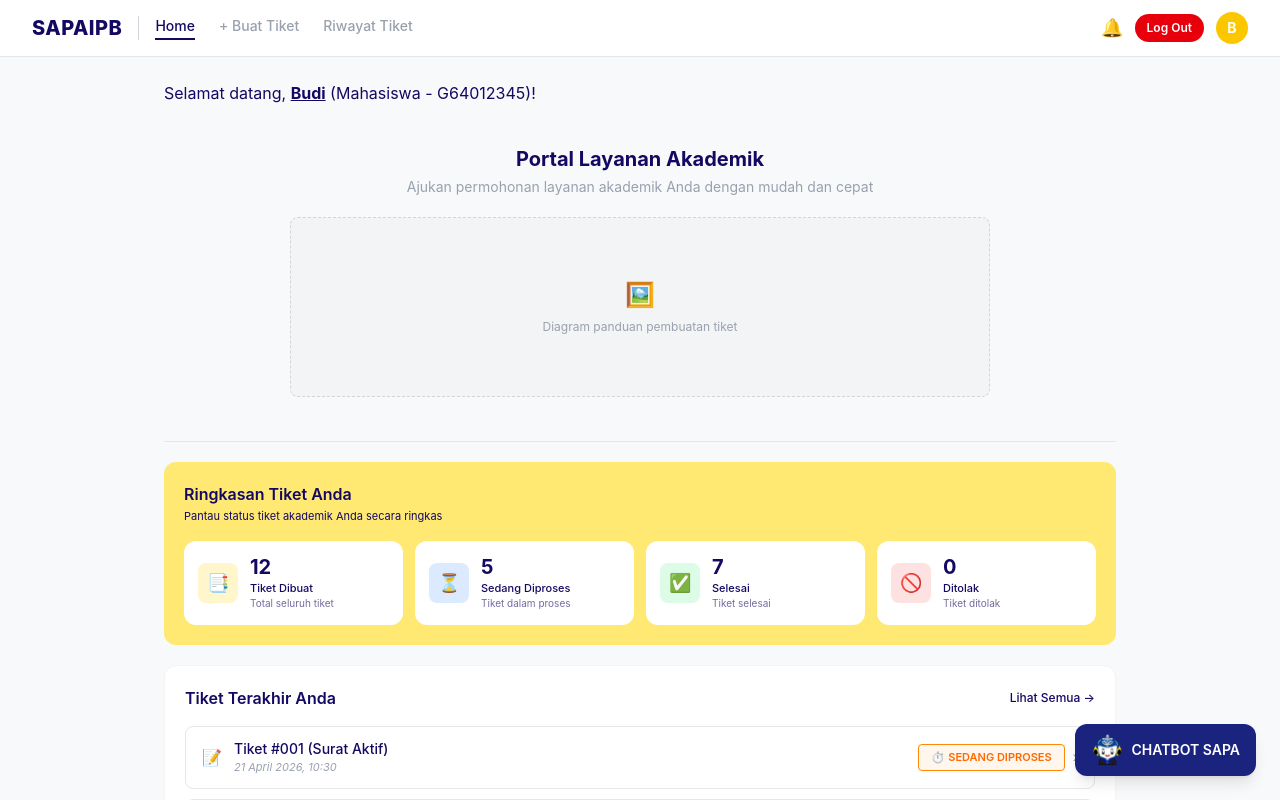
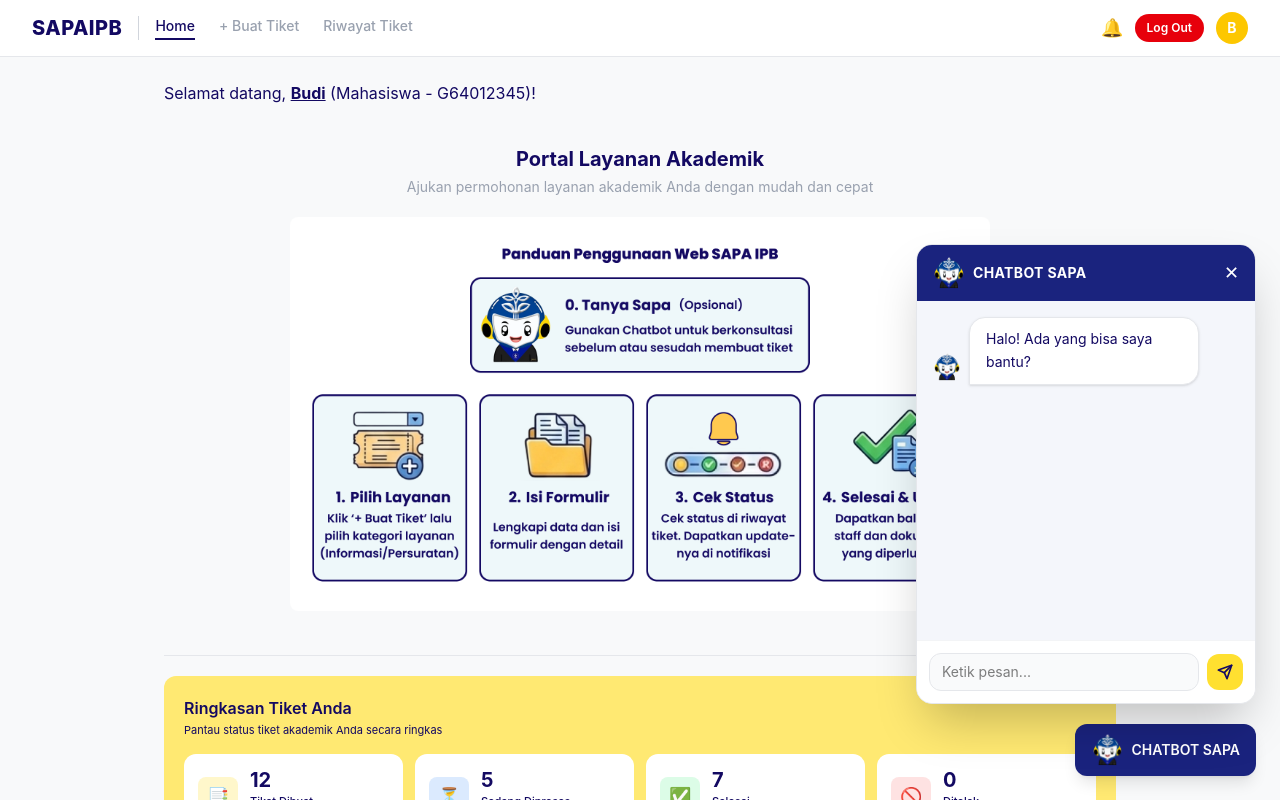
Before and after one commit to Indikhairan/project-ads-p2-kel4, a React app in the folder frontend/: page /dashboard in a window 1280 px wide. Both pictures are taken after a click on the button "CHATBOT SAPA". Shown: the top 800 px of the page. Built offline with nearby package versions, Linux system fonts and the light colour scheme; the HTML template or start-up script is replaced by a standard one.

Commit message:
fitur chatbot uhuy

```diff
--- a/frontend/src/components/AcademicServicesDashboardSection.jsx
+++ b/frontend/src/components/AcademicServicesDashboardSection.jsx
@@ -45,10 +45,11 @@ export const AcademicServicesDashboardSection = () => {
         <p className="text-gray-400 text-sm text-center mb-5">
           Ajukan permohonan layanan akademik Anda dengan mudah dan cepat
         </p>
-        <div className="w-full max-w-[700px] h-[180px] bg-gray-100 rounded-lg flex flex-col items-center justify-center text-gray-400 text-sm border border-dashed border-gray-300 gap-2">
-          <span className="text-2xl">🖼️</span>
-          <span className="text-xs">Diagram panduan pembuatan tiket</span>
-        </div>
+        <img
+          src="/src/assets/infografis-panduan.png"
+          alt="Panduan Penggunaan Web SAPA IPB"
+          className="w-full max-w-[700px] object-contain rounded-lg"
+        />
       </section>
 
       <div className="w-full border-t border-gray-200" />
--- /dev/null
+++ b/frontend/src/components/ChatbotSAPA.jsx
@@ -0,0 +1,175 @@
+import React, { useState, useRef, useEffect } from "react";
+import image3 from "../assets/image-3.png";
+
+// Database jawaban chatbot (knowledge base sederhana)
+const knowledgeBase = [
+  {
+    keywords: ["cuti", "cuti akademik", "cara cuti"],
+    answer: "Untuk mengajukan cuti akademik, berikut langkah-langkahnya:\n1. Unduh formulir cuti di website akademik IPB.\n2. Isi formulir dan minta tanda tangan dosen wali.\n3. Serahkan ke bagian akademik fakultas.\n4. Tunggu persetujuan dari Direktorat Administrasi Pendidikan.\n\nPastikan pengajuan dilakukan sebelum batas waktu yang ditentukan.",
+  },
+  {
+    keywords: ["krs", "isi krs", "cara krs", "kontrak mata kuliah"],
+    answer: "Cara mengisi KRS di IPB:\n1. Login ke SIMAK IPB di simak.ipb.ac.id.\n2. Pilih menu 'Kartu Rencana Studi'.\n3. Pilih mata kuliah yang ingin dikontrak.\n4. Simpan dan cetak KRS.\n\nPastikan pengisian KRS dilakukan sesuai jadwal yang ditetapkan.",
+  },
+  {
+    keywords: ["beasiswa", "informasi beasiswa", "daftar beasiswa"],
+    answer: "Informasi beasiswa di IPB dapat ditemukan melalui:\n1. Website resmi IPB di beasiswa.ipb.ac.id.\n2. Pengumuman di papan informasi fakultas.\n3. Email resmi dari kemahasiswaan.\n\nJenis beasiswa yang tersedia antara lain: Beasiswa Bidikmisi, KIP-K, Beasiswa Prestasi, dan beasiswa dari pihak swasta.",
+  },
+  {
+    keywords: ["surat", "surat aktif", "surat keterangan", "surat mahasiswa"],
+    answer: "Untuk mengajukan surat keterangan mahasiswa aktif:\n1. Klik menu '+ Buat Tiket' di halaman utama.\n2. Isi subjek dan pilih kategori 'Persuratan'.\n3. Pilih jenis surat yang dibutuhkan.\n4. Lengkapi persyaratan yang diminta.\n5. Klik 'Submit Tiket'.\n\nSurat akan diproses dalam 1-3 hari kerja.",
+  },
+  {
+    keywords: ["tiket", "buat tiket", "pengajuan", "ajukan"],
+    answer: "Cara membuat tiket pengajuan layanan:\n1. Klik menu '+ Buat Tiket' di navbar.\n2. Isi subjek tiket.\n3. Pilih kategori layanan (Persuratan/Informasi/Lainnya).\n4. Isi deskripsi keperluan.\n5. Unggah dokumen pendukung jika ada.\n6. Klik 'Submit Tiket'.\n\nKamu bisa memantau status tiket di menu 'Riwayat Tiket'.",
+  },
+  {
+    keywords: ["status tiket", "cek tiket", "riwayat tiket"],
+    answer: "Untuk melihat status tiket pengajuan kamu:\n1. Klik menu 'Riwayat Tiket' di navbar.\n2. Daftar semua tiket kamu akan muncul beserta statusnya.\n3. Klik salah satu tiket untuk melihat detail dan balasan dari staff.\n\nStatus tiket: Sedang Diproses, Selesai, atau Ditolak.",
+  },
+  {
+    keywords: ["halo", "hai", "hello", "hi", "selamat pagi", "selamat siang", "selamat malam", "hei"],
+    answer: "Halo! Selamat datang di CHATBOT SAPA 👋\nSaya siap membantu kamu dengan informasi seputar layanan akademik IPB.\n\nKamu bisa tanyakan seputar:\n- Cara cuti akademik\n- Pengisian KRS\n- Informasi beasiswa\n- Pengajuan surat\n- Status tiket\n\nAda yang bisa saya bantu?",
+  },
+  {
+    keywords: ["terima kasih", "makasih", "thanks", "thank you"],
+    answer: "Sama-sama! Senang bisa membantu 😊\nJika ada pertanyaan lain seputar layanan akademik, jangan ragu untuk bertanya ya!",
+  },
+];
+
+const FALLBACK_ANSWER =
+  "Maaf, SAPA tidak mengerti pertanyaan Anda. Silahkan hubungi staff via tiket atau ajukan pertanyaan seputar layanan akademik IPB.";
+
+const findAnswer = (input) => {
+  const lower = input.toLowerCase().trim();
+  for (const item of knowledgeBase) {
+    if (item.keywords.some((kw) => lower.includes(kw))) {
+      return item.answer;
+    }
+  }
+  return FALLBACK_ANSWER;
+};
+
+// Bubble chat
+const ChatBubble = ({ message }) => {
+  const isBot = message.sender === "bot";
+  return (
+    <div className={`flex items-end gap-2 ${isBot ? "justify-start" : "justify-end"}`}>
+      {isBot && (
+        <img src={image3} alt="SAPA" className="w-7 h-7 object-contain shrink-0 mb-1" />
+      )}
+      <div
+        className={`max-w-[75%] px-4 py-2.5 rounded-2xl text-sm whitespace-pre-line leading-relaxed ${
+          isBot
+            ? "bg-white border border-gray-200 text-[#130962] rounded-bl-none shadow-sm"
+            : "bg-[#1a237e] text-white rounded-br-none"
+        }`}
+      >
+        {message.text}
+      </div>
+    </div>
+  );
+};
+
+export const ChatbotSAPA = ({ onClose }) => {
+  const [messages, setMessages] = useState([
+    { id: 1, sender: "bot", text: "Halo! Ada yang bisa saya bantu?" },
+  ]);
+  const [input, setInput] = useState("");
+  const [isTyping, setIsTyping] = useState(false);
+  const bottomRef = useRef(null);
+
+  useEffect(() => {
+    bottomRef.current?.scrollIntoView({ behavior: "smooth" });
+  }, [messages, isTyping]);
+
+  const handleSend = () => {
+    const trimmed = input.trim();
+    if (!trimmed) return;
+
+    const userMsg = { id: Date.now(), sender: "user", text: trimmed };
+    setMessages((prev) => [...prev, userMsg]);
+    setInput("");
+    setIsTyping(true);
+
+    // Simulasi delay seperti bot sedang mengetik
+    setTimeout(() => {
+      const botAnswer = findAnswer(trimmed);
+      setMessages((prev) => [
+        ...prev,
+        { id: Date.now() + 1, sender: "bot", text: botAnswer },
+      ]);
+      setIsTyping(false);
+    }, 800);
+  };
+
+  const handleKeyDown = (e) => {
+    if (e.key === "Enter" && !e.shiftKey) {
+      e.preventDefault();
+      handleSend();
+    }
+  };
+
+  return (
+    <div className="fixed bottom-24 right-6 w-[340px] bg-white rounded-2xl shadow-2xl z-50 flex flex-col overflow-hidden border border-gray-200"
+      style={{ height: "460px" }}
+    >
+      {/* Header */}
+      <div className="bg-[#1a237e] px-4 py-3 flex items-center justify-between shrink-0">
+        <div className="flex items-center gap-2">
+          <img src={image3} alt="SAPA" className="w-8 h-8 object-contain" />
+          <span className="font-bold text-white text-sm tracking-wide">CHATBOT SAPA</span>
+        </div>
+        <button
+          onClick={onClose}
+          className="text-white hover:opacity-70 transition-opacity text-lg leading-none"
+        >
+          ✕
+        </button>
+      </div>
+
+      {/* Area pesan */}
+      <div className="flex-1 overflow-y-auto px-4 py-4 flex flex-col gap-3 bg-[#f4f6fb]">
+        {messages.map((msg) => (
+          <ChatBubble key={msg.id} message={msg} />
+        ))}
+        {isTyping && (
+          <div className="flex items-end gap-2">
+            <img src={image3} alt="SAPA" className="w-7 h-7 object-contain shrink-0" />
+            <div className="bg-white border border-gray-200 rounded-2xl rounded-bl-none px-4 py-2.5 shadow-sm">
+              <div className="flex gap-1 items-center h-4">
+                <span className="w-1.5 h-1.5 bg-gray-400 rounded-full animate-bounce" style={{ animationDelay: "0ms" }} />
+                <span className="w-1.5 h-1.5 bg-gray-400 rounded-full animate-bounce" style={{ animationDelay: "150ms" }} />
+                <span className="w-1.5 h-1.5 bg-gray-400 rounded-full animate-bounce" style={{ animationDelay: "300ms" }} />
+              </div>
+            </div>
+          </div>
+        )}
+        <div ref={bottomRef} />
+      </div>
+
+      {/* Input area */}
+      <div className="px-3 py-3 bg-white border-t border-gray-100 flex items-center gap-2 shrink-0">
+        <input
+          type="text"
+          value={input}
+          onChange={(e) => setInput(e.target.value)}
+          onKeyDown={handleKeyDown}
+          placeholder="Ketik pesan..."
+          className="flex-1 border border-gray-200 rounded-xl px-3 py-2 text-sm focus:outline-none focus:border-[#1a237e] bg-gray-50"
+        />
+        <button
+          onClick={handleSend}
+          className="w-9 h-9 bg-[#ffe030] rounded-xl flex items-center justify-center hover:bg-yellow-400 transition-colors shrink-0"
+        >
+          <svg width="16" height="16" viewBox="0 0 24 24" fill="none" stroke="#130962" strokeWidth="2.5" strokeLinecap="round" strokeLinejoin="round">
+            <line x1="22" y1="2" x2="11" y2="13" />
+            <polygon points="22 2 15 22 11 13 2 9 22 2" />
+          </svg>
+        </button>
+      </div>
+    </div>
+  );
+};
+
+export default ChatbotSAPA;
--- a/frontend/src/pages/HomepageMahasiswa.jsx
+++ b/frontend/src/pages/HomepageMahasiswa.jsx
@@ -3,10 +3,12 @@ import { TopNavigationSection } from "../components/TopNavigationSection";
 import { WelcomeBannerSection } from "../components/WelcomeBannerSection";
 import { AcademicServicesDashboardSection } from "../components/AcademicServicesDashboardSection";
 import { FormPengajuanTiket } from "../components/FormPengajuanTiket";
+import { ChatbotSAPA } from "../components/ChatbotSAPA";
 import image3 from "../assets/image-3.png";
 
 export const HomepageMahasiswa = () => {
   const [showForm, setShowForm] = useState(false);
+  const [showChatbot, setShowChatbot] = useState(false);
 
   return (
     <main className="bg-[#f8f9fa] w-full min-h-screen flex flex-col relative">
@@ -17,7 +19,7 @@ export const HomepageMahasiswa = () => {
       </div>
       <button
         type="button"
-        aria-label="Buka Chatbot SAPA"
+        onClick={() => setShowChatbot((prev) => !prev)}
         className="fixed bottom-6 right-6 flex items-center gap-2 bg-[#1a237e] text-white px-4 py-2.5 rounded-xl shadow-lg hover:bg-[#283593] transition-all z-40"
       >
         <img src={image3} alt="Chatbot" className="w-8 h-8 object-contain" />
@@ -25,6 +27,7 @@ export const HomepageMahasiswa = () => {
       </button>
 
       {showForm && <FormPengajuanTiket onClose={() => setShowForm(false)} />}
+      {showChatbot && <ChatbotSAPA onClose={() => setShowChatbot(false)} />}
     </main>
   );
 };
```
Also changed, not shown: frontend/src/assets/infografis-panduan.png (added).
